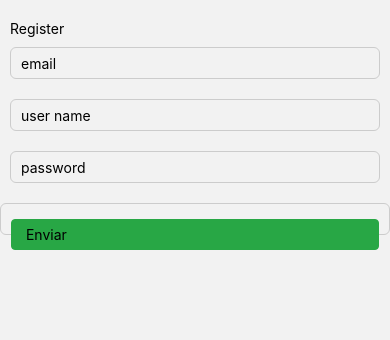
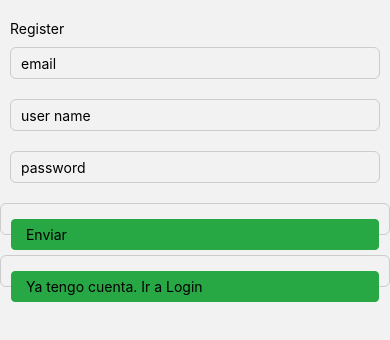
Before and after one commit to giulianacarabettaow/appP3, a React Native app: screen /Home in a window 390 px wide. Before the commit this address had no page. Shown: the top 340 px of the page. Built offline with nearby package versions, Linux system fonts and the light colour scheme.

Commit message:
rutenando y validando errores git add .

```diff
--- a/src/components/Menu/Menu.js
+++ b/src/components/Menu/Menu.js
@@ -10,10 +10,12 @@ function Menu (){
     return(
         <Tab.Navigator>
             <Tab.Screen name='Home' component={Home}  options={ { headerShown: false }}/>
-            <Tab.Screen name='New Post' component={PostForm}  options={ { headerShown: false }}/>
+            {/* <Tab.Screen name='New Post' component={PostForm}  options={ { headerShown: false }}/>             */}
         </Tab.Navigator>
     )
 }
 
 
+
+
 export default Menu;
--- a/src/screens/Home/Home.js
+++ b/src/screens/Home/Home.js
@@ -10,18 +10,19 @@ class Home extends Component {
         }
     }
 
-    logout(){
-        auth.signOut();
-         //Redirigir al usuario a la home del sitio.
-        // this.props.navigation.navigate('Login')
-    }
+    // logout(){
+    //     auth.signOut();
+    //      Redirigir al usuario a la home del sitio.
+    //      this.props.navigation.navigate('Login')
+    // }
 
 
 
     render(){
         return(
             <View>
-                <Text>HOME</Text>
+                {console.log('estoy en home')}
+                <Text style={styles.input}>HOME</Text>
                 <TouchableOpacity onPress={()=>this.logout()}>
                     <Text>Logout</Text>
                 </TouchableOpacity>
@@ -29,7 +30,36 @@ class Home extends Component {
         )
     }
 }
+const styles = StyleSheet.create({
+    formContainer:{
+        paddingHorizontal:10,
+        marginTop: 20,
+    },
+    input:{
+        height:20,
+        paddingVertical:15,
+        paddingHorizontal: 10,
+        borderWidth:1,
+        borderColor: '#ccc',
+        borderStyle: 'solid',
+        borderRadius: 6,
+        marginVertical:10,
+    },
+    button:{
+        backgroundColor:'#28a745',
+        paddingHorizontal: 10,
+        paddingVertical: 6,
+        textAlign: 'center',
+        borderRadius:4,
+        borderWidth:1,
+        borderStyle: 'solid',
+        borderColor: '#28a745'
+    },
+    textButton:{
+        color: '#fff'
+    }
 
+})
 
 
 export default Home;
--- a/src/screens/Login/Login.js
+++ b/src/screens/Login/Login.js
@@ -21,23 +21,14 @@ class Login extends Component{
         .then(()=>{
             this.setState({
                 loggedIN:true
-            },  console.log(this.state))
-        })
-        .then(()=>{
-            if(this.state.loggedIN == true){
-                this.setState({
-                    password:'',
-                    email:'',
-                })
-            }
-        })
+            })
+          })
+        .then(() => (
+             this.state.password != '' && this.state.email != ''  ? this.props.navigation.navigate('Menu') : false
+        ))
         .catch( error => {
             this.setState({errorMessage: error.message},()=>console.log(this.state, error))
         })
-    }
-
-    irHome(){
-        this.props.navigation.navigate("Menu")
     }
 
     render(){
@@ -77,12 +68,11 @@ class Login extends Component{
                         <Text> Enviar </Text>
                     </TouchableOpacity>
                     {this.state.errorMessage !== ''? <Text >{this.state.errorMessage}</Text> : ''}
+                    {console.log('Logueado',this.state.loggedIN)}
                 </View>
 
             }
-                <View>
-                    <TouchableOpacity onPress={()=>this.irHome()}></TouchableOpacity>
-                </View>
+
             </View>
 
 
--- a/src/screens/Register/Register.js
+++ b/src/screens/Register/Register.js
@@ -10,10 +10,7 @@ class Register extends Component {
             username:'',
             password:'',
             errorMessage: '',
-            registered: false,
-            noEmail: false,
-            noPassword:false,
-            noUsername:false
+            registered: false
         }
         console.log(this.state)
     }
@@ -22,14 +19,21 @@ class Register extends Component {
 
 register (email,pass){
     auth.createUserWithEmailAndPassword(email,pass)
-    .then((response)=>{
-        this.setState({registered: true});
-        console.log(response) //en user del objeto response que devuelve firebase hay mucha data del usuario registrado
-    })
+    .then(()=>{
+        this.setState({
+            registered:true
+        })
+      })
+    .then(() => (
+         this.state.password != '' && this.state.email != '' && this.state.userName  ? this.props.navigation.navigate('Login') : false
+    ))
+
     .catch( error => {
         this.setState({errorMessage: error.message},()=>console.log(this.state, error))
     })
 }
+
+
 
 render(){
     return(
@@ -74,11 +78,17 @@ render(){
                                 <Text> Enviar </Text>
                             </TouchableOpacity>
                             {this.state.errorMessage ? <Text >{this.state.errorMessage}</Text> : false}
-                            <TouchableOpacity style={styles.button} onPress={()=>this.props.navigation.navigate('Login')} >
-                                <Text> Ya tengo cuenta. Ir a Login </Text>
-                            </TouchableOpacity>
+                            {console.log('Registrado', this.state.registered)}
+                            {/* {this.state.registered ? <Text >Registrado correctamente!</Text> : ''} */}
+
                     </View>
             }
+            <View style={styles.input}>
+            <TouchableOpacity style={styles.button} onPress={()=>this.props.navigation.navigate('Login')} >
+                <Text> Ya tengo cuenta. Ir a Login </Text>
+            </TouchableOpacity>
+            </View>
+
             </View>
         </View>
         )
```
